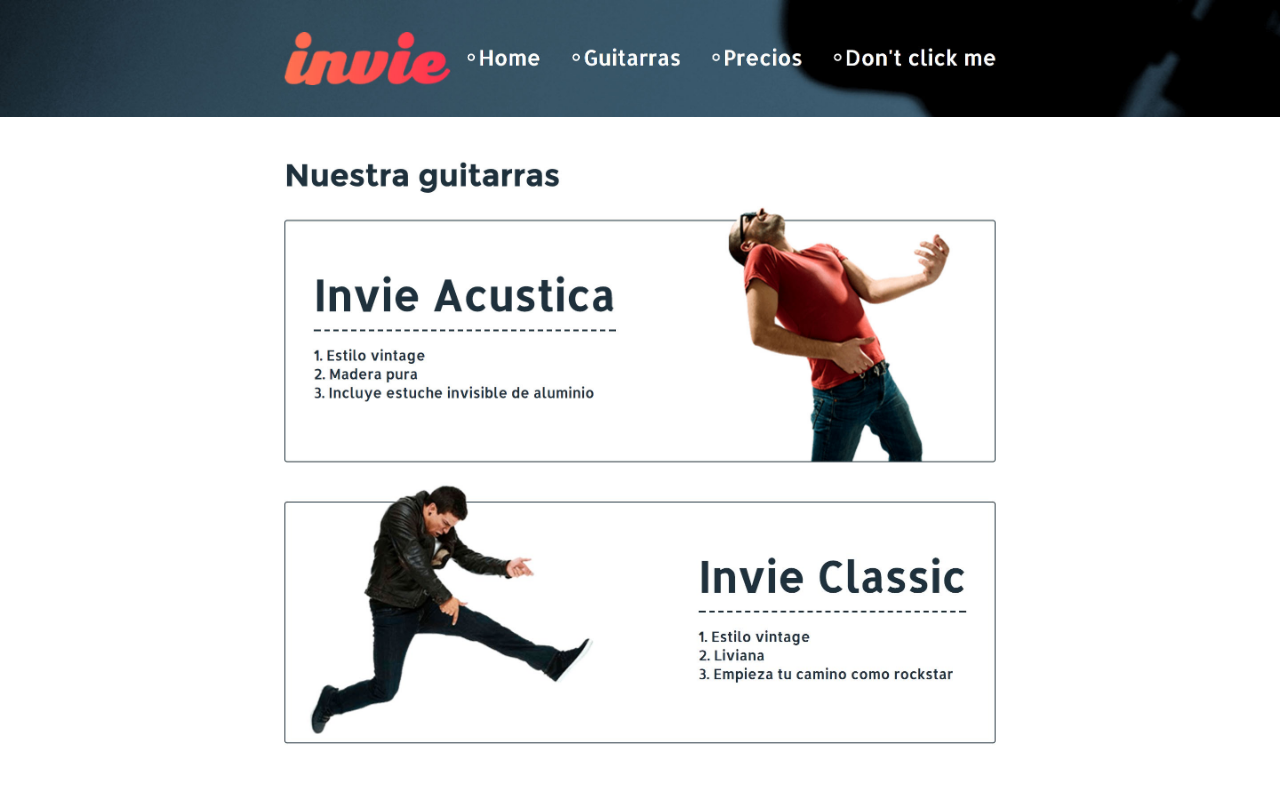
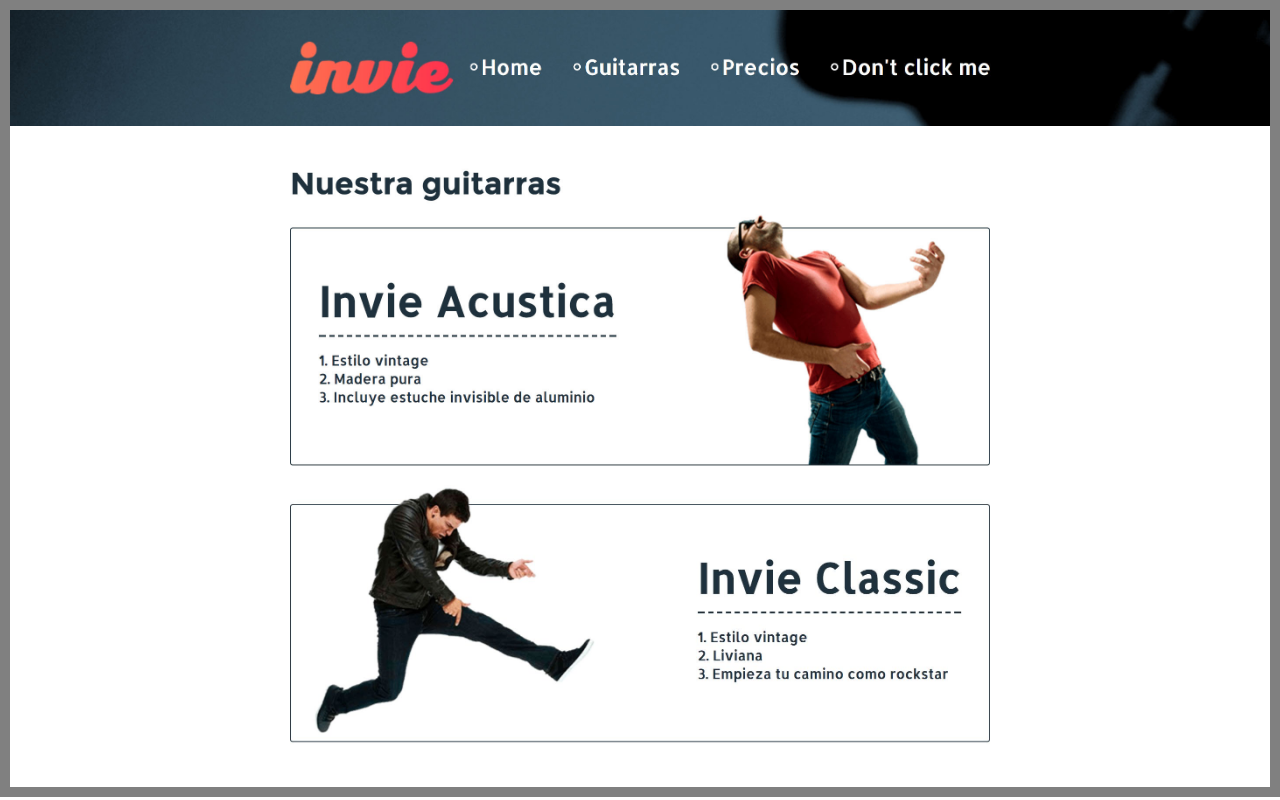
Before and after one commit to UsuarioUno/invie-github, a plain HTML site: page index.html in a window 1280 px wide. Drawn offline with Linux system fonts and the light colour scheme.

Commit message:
hotfix 1

```diff
--- a/index.html
+++ b/index.html
@@ -6,6 +6,7 @@
     <style media="screen">
         body{
             margin: 0;
+            border: 10px solid gray;
         }
         img{
             max-width: 100%;
```
